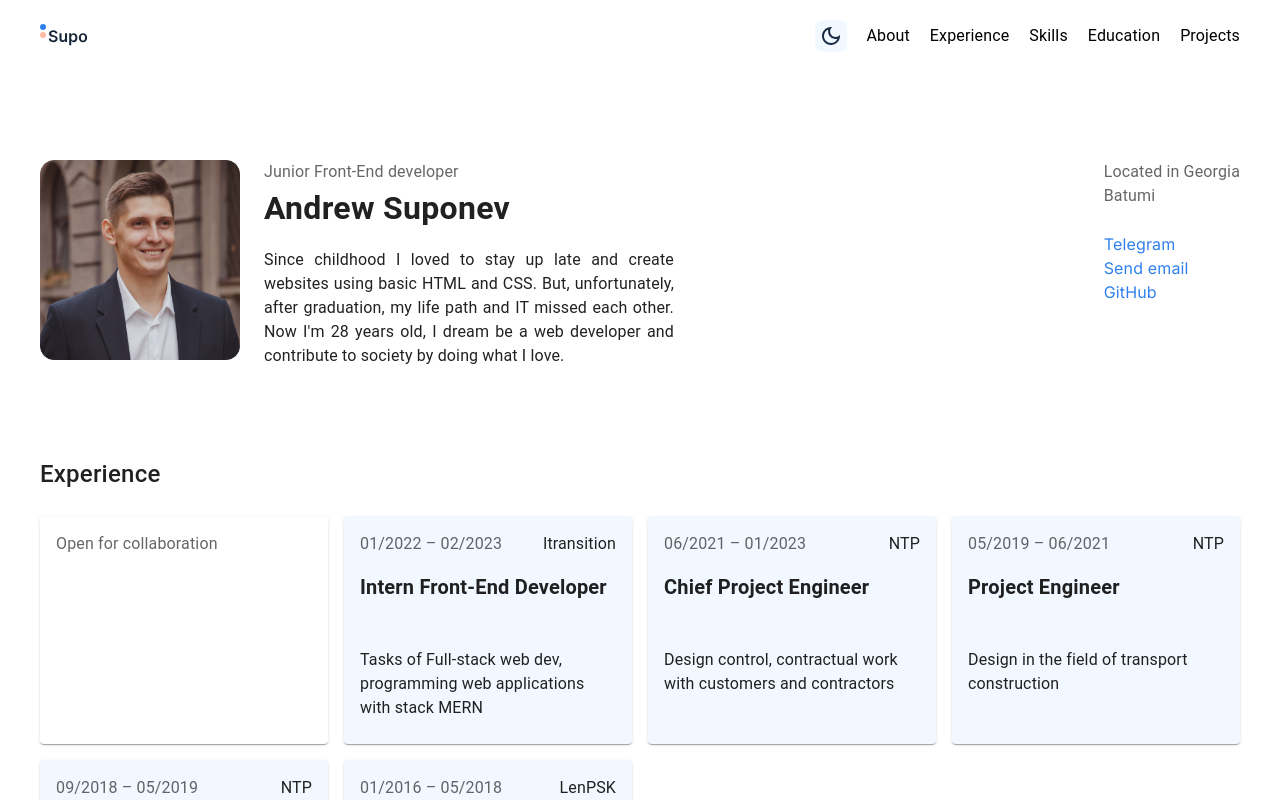
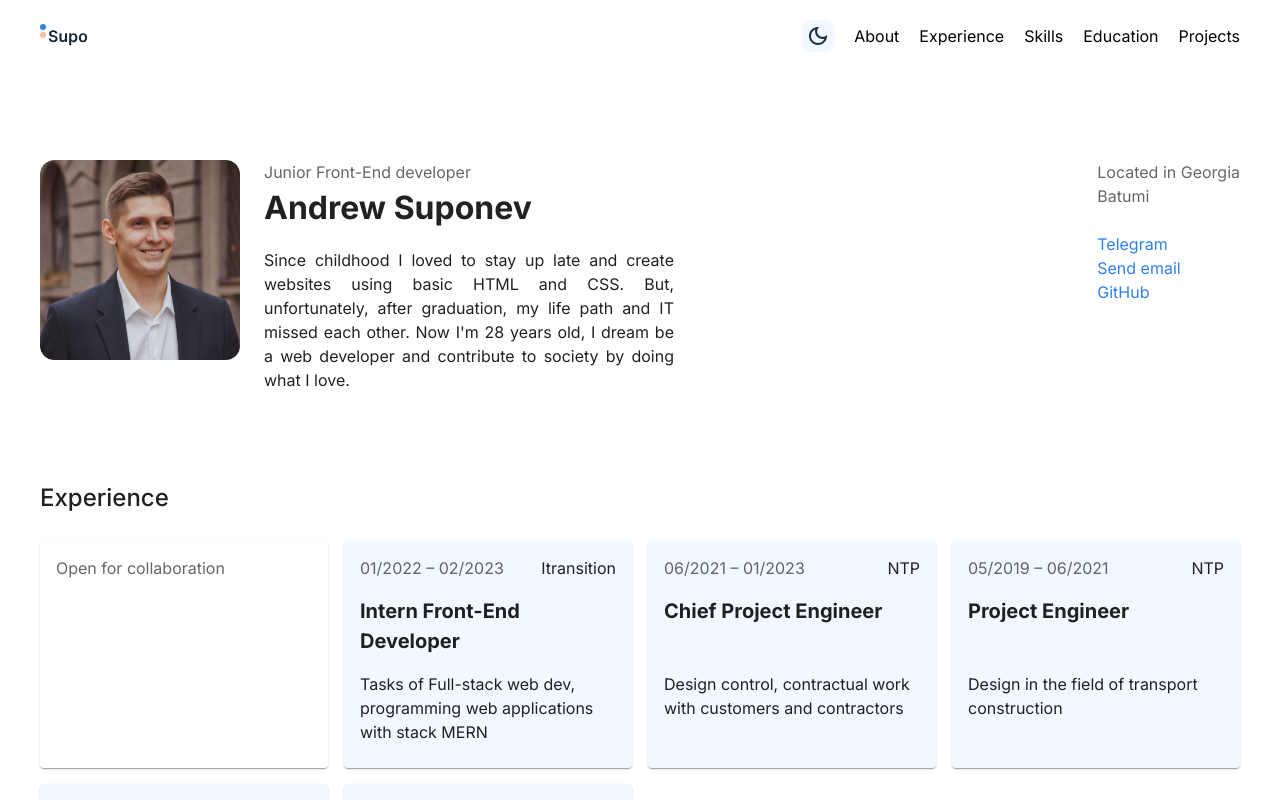
Before and after one commit to asuponev/asuponev.github.io, a React (Create React App) app: page / in a window 1280 px wide. Shown: the top 800 px of the page. Built offline with nearby package versions, Linux system fonts and the light colour scheme.

Commit message:
fix: change font-family for all mui components

```diff
--- a/src/theme/theme.js
+++ b/src/theme/theme.js
@@ -36,6 +36,9 @@ export const themeSettings = (mode) => {
             color: "#2F80ED",
           },
         }),
+    },
+    typography: {
+      fontFamily: `"Inter", "Roboto", "Arial", sans-serif`,
     }
   };
 };
```
